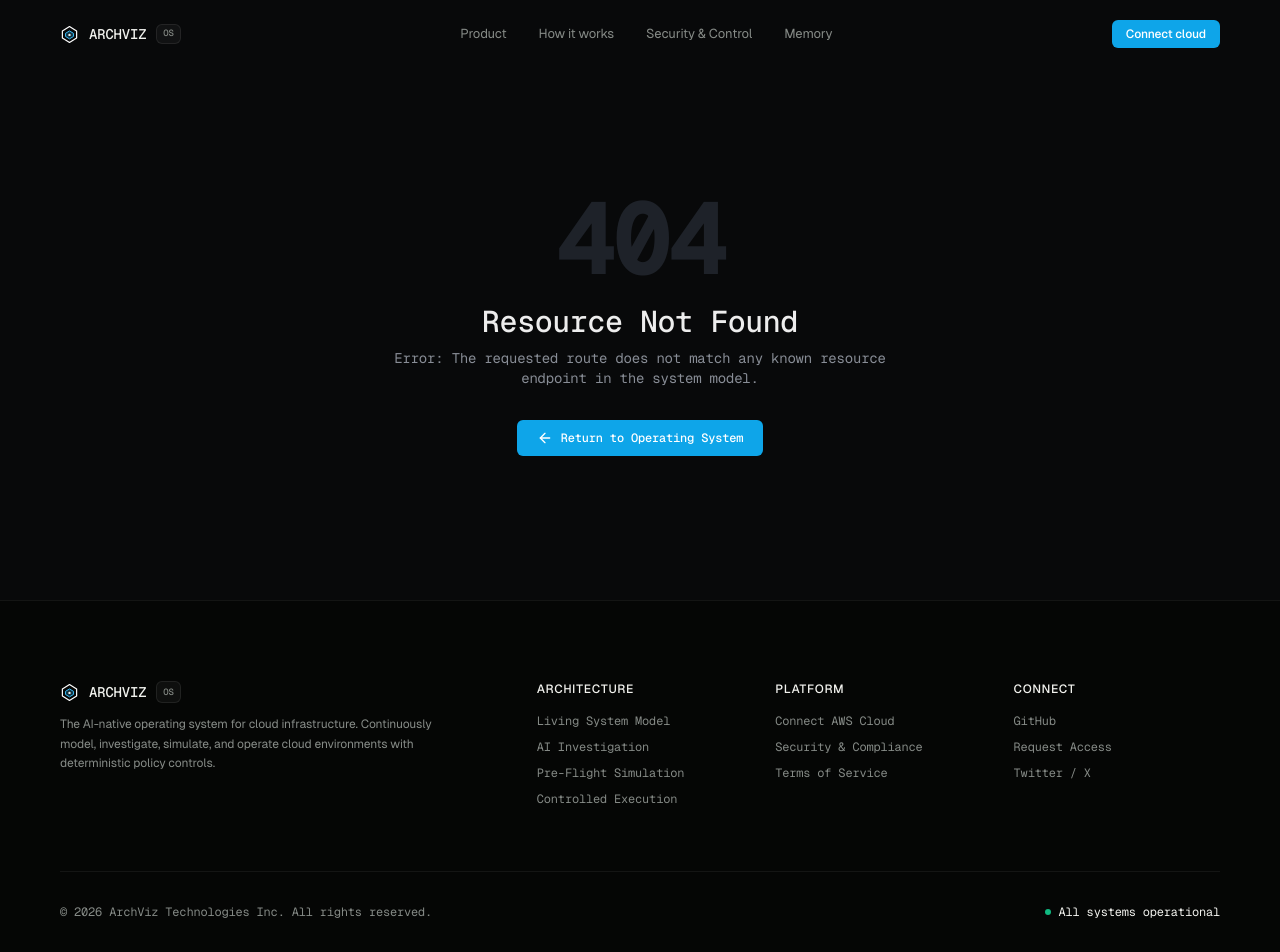
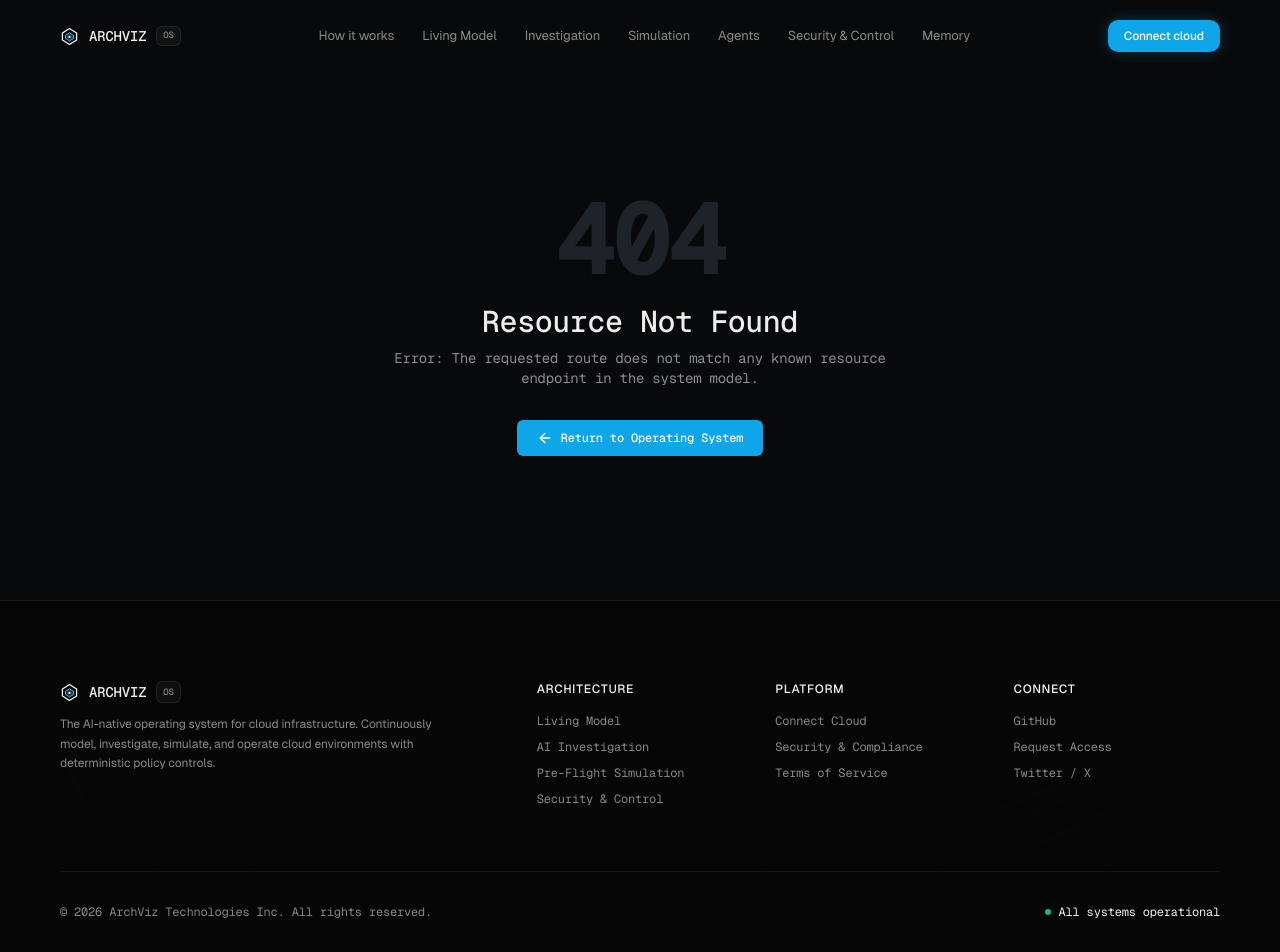
Before and after one commit to imkrish0011/arcviz2, a React (Vite) app: page /404 in a window 1280 px wide. Shown: the top 952 px of the page. Built offline with nearby package versions, Linux system fonts and the light colour scheme.

Commit message:
feat: add atmospheric bottom cosmic backdrop, fix all navbar links with smooth offset scrolling, and enhance spatial background imagery

```diff
--- a/src/components/AutonomyControl.tsx
+++ b/src/components/AutonomyControl.tsx
@@ -121,6 +121,16 @@ export const AutonomyControl: React.FC = () => {
 
   return (
     <section id="control" className="py-32 md:py-44 border-t border-white/[0.06] bg-[#080a08] relative overflow-hidden font-mono text-xs">
+      {/* Background Subtle Safety Orbit Atmosphere */}
+      <div className="absolute inset-0 z-0 pointer-events-none overflow-hidden select-none opacity-15 filter contrast-125">
+        <img
+          src="/assets/images/star-trails-vortex.jpg"
+          alt="Safety orbit radar atmosphere"
+          className="w-full h-full object-cover object-center"
+        />
+        <div className="absolute inset-0 bg-gradient-to-b from-[#080a08] via-[#080a08]/85 to-[#080a08]" />
+      </div>
+
       {/* Background Grid */}
       <div className="absolute inset-0 bg-grid-subtle opacity-20 pointer-events-none" />
 
--- a/src/components/Footer.tsx
+++ b/src/components/Footer.tsx
@@ -4,8 +4,18 @@ import { ArchVizBrand } from './icons/ArchVizIcons';
 
 export const Footer: React.FC = () => {
   return (
-    <footer className="border-t border-white/[0.06] bg-[#050605] pt-20 pb-12 relative z-10 text-xs font-mono text-[#858a86]">
-      <div className="max-w-[1240px] mx-auto px-6 md:px-10">
+    <footer className="border-t border-white/[0.08] bg-[#050605] pt-20 pb-14 relative z-10 text-xs font-mono text-[#858a86] overflow-hidden">
+      {/* Background Star Texture */}
+      <div className="absolute inset-0 z-0 pointer-events-none overflow-hidden select-none opacity-15">
+        <img
+          src="/assets/images/star-trails-vortex.jpg"
+          alt="Star trails vortex background"
+          className="w-full h-full object-cover object-bottom"
+        />
+        <div className="absolute inset-0 bg-gradient-to-t from-[#050605] via-[#050605]/90 to-[#050605]" />
+      </div>
+
+      <div className="max-w-[1240px] mx-auto px-6 md:px-10 relative z-10">
         <div className="grid grid-cols-1 md:grid-cols-2 lg:grid-cols-5 gap-10 lg:gap-8 pb-16 border-b border-white/[0.06]">
           {/* Brand Info */}
           <div className="lg:col-span-2 space-y-3">
@@ -23,7 +33,7 @@ export const Footer: React.FC = () => {
             <ul className="space-y-2.5">
               <li>
                 <a href="/#living-system" className="hover:text-[#f2f2ee] transition-colors">
-                  Living System Model
+                  Living Model
                 </a>
               </li>
               <li>
@@ -38,7 +48,7 @@ export const Footer: React.FC = () => {
               </li>
               <li>
                 <a href="/#control" className="hover:text-[#f2f2ee] transition-colors">
-                  Controlled Execution
+                  Security & Control
                 </a>
               </li>
             </ul>
@@ -52,7 +62,7 @@ export const Footer: React.FC = () => {
             <ul className="space-y-2.5">
               <li>
                 <Link to="/contact" className="hover:text-[#f2f2ee] transition-colors">
-                  Connect AWS Cloud
+                  Connect Cloud
                 </Link>
               </li>
               <li>
--- a/src/components/Navbar.tsx
+++ b/src/components/Navbar.tsx
@@ -1,5 +1,5 @@
 import React, { useState, useEffect } from 'react';
-import { Link, useLocation } from 'react-router-dom';
+import { Link, useLocation, useNavigate } from 'react-router-dom';
 import { ArchVizBrand } from './icons/ArchVizIcons';
 import { Menu, X } from 'lucide-react';
 
@@ -7,6 +7,7 @@ export const Navbar: React.FC = () => {
   const [isScrolled, setIsScrolled] = useState(false);
   const [mobileMenuOpen, setMobileMenuOpen] = useState(false);
   const location = useLocation();
+  const navigate = useNavigate();
 
   useEffect(() => {
     const handleScroll = () => {
@@ -17,76 +18,115 @@ export const Navbar: React.FC = () => {
   }, []);
 
   const scrollToSection = (e: React.MouseEvent<HTMLAnchorElement>, id: string) => {
-    if (location.pathname === '/') {
-      e.preventDefault();
-      const el = document.getElementById(id);
-      if (el) {
-        el.scrollIntoView({ behavior: 'smooth' });
-        setMobileMenuOpen(false);
-      }
-    } else {
-      setMobileMenuOpen(false);
+    e.preventDefault();
+    setMobileMenuOpen(false);
+
+    if (location.pathname !== '/') {
+      navigate(`/#${id}`);
+      setTimeout(() => {
+        const el = document.getElementById(id);
+        if (el) {
+          const navHeight = 84;
+          const elementPosition = el.getBoundingClientRect().top;
+          const offsetPosition = elementPosition + window.pageYOffset - navHeight;
+          window.scrollTo({ top: offsetPosition, behavior: 'smooth' });
+        }
+      }, 100);
+      return;
+    }
+
+    const el = document.getElementById(id);
+    if (el) {
+      const navHeight = 84;
+      const elementPosition = el.getBoundingClientRect().top;
+      const offsetPosition = elementPosition + window.pageYOffset - navHeight;
+      window.scrollTo({
+        top: offsetPosition,
+        behavior: 'smooth'
+      });
     }
   };
 
   return (
     <header className={`fixed top-0 left-0 right-0 z-50 transition-all duration-300 ${
       isScrolled
-        ? 'bg-[#080a08]/80 backdrop-blur-md border-b border-white/[0.06] py-3.5'
+        ? 'bg-[#080a08]/85 backdrop-blur-md border-b border-white/[0.08] py-3.5 shadow-lg'
         : 'bg-transparent border-b border-transparent py-5'
     }`}>
       <div className="max-w-[1240px] mx-auto px-6 md:px-10 flex items-center justify-between">
         {/* Brand */}
-        <Link to="/" className="flex items-center gap-2 group">
+        <Link to="/" className="flex items-center gap-2 group cursor-pointer">
           <ArchVizBrand />
         </Link>
 
         {/* Center Nav Links - Desktop */}
-        <nav className="hidden md:flex items-center gap-8 text-[13px] font-normal text-[#858a86]">
-          <a
-            href="/#living-system"
-            onClick={(e) => scrollToSection(e, 'living-system')}
-            className="hover:text-[#f2f2ee] transition-colors"
-          >
-            Product
-          </a>
+        <nav className="hidden lg:flex items-center gap-7 text-[13px] font-normal text-[#858a86]">
           <a
             href="/#build-connect"
             onClick={(e) => scrollToSection(e, 'build-connect')}
-            className="hover:text-[#f2f2ee] transition-colors"
+            className="hover:text-[#f2f2ee] transition-colors cursor-pointer"
           >
             How it works
           </a>
           <a
+            href="/#living-system"
+            onClick={(e) => scrollToSection(e, 'living-system')}
+            className="hover:text-[#f2f2ee] transition-colors cursor-pointer"
+          >
+            Living Model
+          </a>
+          <a
+            href="/#investigation"
+            onClick={(e) => scrollToSection(e, 'investigation')}
+            className="hover:text-[#f2f2ee] transition-colors cursor-pointer"
+          >
+            Investigation
+          </a>
+          <a
+            href="/#simulation"
+            onClick={(e) => scrollToSection(e, 'simulation')}
+            className="hover:text-[#f2f2ee] transition-colors cursor-pointer"
+          >
+            Simulation
+          </a>
+          <a
+            href="/#agents"
+            onClick={(e) => scrollToSection(e, 'agents')}
+            className="hover:text-[#f2f2ee] transition-colors cursor-pointer"
+          >
+            Agents
+          </a>
+          <a
             href="/#control"
             onClick={(e) => scrollToSection(e, 'control')}
-            className="hover:text-[#f2f2ee] transition-colors"
+            className="hover:text-[#f2f2ee] transition-colors cursor-pointer"
           >
             Security & Control
           </a>
           <a
             href="/#memory"
             onClick={(e) => scrollToSection(e, 'memory')}
-            className="hover:text-[#f2f2ee] transition-colors"
+            className="hover:text-[#f2f2ee] transition-colors cursor-pointer"
           >
             Memory
           </a>
         </nav>
 
         {/* Right CTA */}
-        <div className="hidden sm:flex items-center">
-          <Link
-            to="/contact"
-            className="inline-flex items-center justify-center px-3.5 py-1.5 text-xs font-medium text-white bg-[#0ea5e9] hover:bg-[#38bdf8] rounded transition-colors duration-150"
+        <div className="hidden sm:flex items-center gap-3">
+          <a
+            href="/#final-cta"
+            onClick={(e) => scrollToSection(e, 'final-cta')}
+            className="inline-flex items-center justify-center px-4 py-2 text-xs font-medium text-white bg-[#0ea5e9] hover:bg-[#38bdf8] rounded-lg transition-all duration-150 shadow-[0_0_15px_rgba(14,165,233,0.3)] hover:shadow-[0_0_25px_rgba(56,189,248,0.5)] cursor-pointer"
           >
             Connect cloud
-          </Link>
+          </a>
         </div>
 
         {/* Mobile Hamburger Toggle */}
         <button
           onClick={() => setMobileMenuOpen(!mobileMenuOpen)}
-          className="md:hidden p-1.5 text-[#858a86] hover:text-[#f2f2ee] focus:outline-none"
+          className="lg:hidden p-1.5 text-[#858a86] hover:text-[#f2f2ee] focus:outline-none cursor-pointer"
           aria-label="Toggle navigation menu"
         >
           {mobileMenuOpen ? <X className="w-5 h-5" /> : <Menu className="w-5 h-5" />}
@@ -95,44 +135,65 @@ export const Navbar: React.FC = () => {
 
       {/* Mobile Slide-down Menu */}
       {mobileMenuOpen && (
-        <div className="md:hidden bg-[#0d100d] border-b border-white/[0.06] px-6 py-6 transition-all">
-          <div className="flex flex-col gap-4 text-sm font-normal text-[#858a86]">
-            <a
-              href="/#living-system"
-              onClick={(e) => scrollToSection(e, 'living-system')}
-              className="hover:text-[#f2f2ee] transition-colors py-1"
-            >
-              Product
-            </a>
+        <div className="lg:hidden bg-[#0d100d] border-b border-white/[0.08] px-6 py-6 transition-all shadow-2xl">
+          <div className="flex flex-col gap-3.5 text-sm font-normal text-[#858a86]">
             <a
               href="/#build-connect"
               onClick={(e) => scrollToSection(e, 'build-connect')}
-              className="hover:text-[#f2f2ee] transition-colors py-1"
+              className="hover:text-[#f2f2ee] transition-colors py-1 cursor-pointer"
             >
               How it works
             </a>
             <a
+              href="/#living-system"
+              onClick={(e) => scrollToSection(e, 'living-system')}
+              className="hover:text-[#f2f2ee] transition-colors py-1 cursor-pointer"
+            >
+              Living Model
+            </a>
+            <a
+              href="/#investigation"
+              onClick={(e) => scrollToSection(e, 'investigation')}
+              className="hover:text-[#f2f2ee] transition-colors py-1 cursor-pointer"
+            >
+              Investigation
+            </a>
+            <a
+              href="/#simulation"
+              onClick={(e) => scrollToSection(e, 'simulation')}
+              className="hover:text-[#f2f2ee] transition-colors py-1 cursor-pointer"
+            >
+              Simulation
+            </a>
+            <a
+              href="/#agents"
+              onClick={(e) => scrollToSection(e, 'agents')}
+              className="hover:text-[#f2f2ee] transition-colors py-1 cursor-pointer"
+            >
+              Agents
+            </a>
+            <a
               href="/#control"
               onClick={(e) => scrollToSection(e, 'control')}
-              className="hover:text-[#f2f2ee] transition-colors py-1"
+              className="hover:text-[#f2f2ee] transition-colors py-1 cursor-pointer"
             >
               Security & Control
             </a>
             <a
               href="/#memory"
               onClick={(e) => scrollToSection(e, 'memory')}
-              className="hover:text-[#f2f2ee] transition-colors py-1"
+              className="hover:text-[#f2f2ee] transition-colors py-1 cursor-pointer"
             >
               Memory
             </a>
             <div className="pt-3 border-t border-white/[0.06] flex flex-col gap-2">
-              <Link
-                to="/contact"
-                onClick={() => setMobileMenuOpen(false)}
-                className="w-full inline-flex items-center justify-center px-4 py-2 text-xs font-medium text-white bg-[#0ea5e9] hover:bg-[#38bdf8] rounded text-center"
+              <a
+                href="/#final-cta"
+                onClick={(e) => scrollToSection(e, 'final-cta')}
+                className="w-full inline-flex items-center justify-center px-4 py-2.5 text-xs font-medium text-white bg-[#0ea5e9] hover:bg-[#38bdf8] rounded-lg text-center cursor-pointer shadow-md"
               >
                 Connect cloud
-              </Link>
+              </a>
             </div>
           </div>
         </div>
```
Also changed, not shown: src/components/AgentWorkforce.tsx (+10 -0 lines), src/components/FinalCTA.tsx (+30 -19 lines), src/components/LivingSystem.tsx (+10 -0 lines), src/components/SimulationSystem.tsx (+10 -0 lines).
